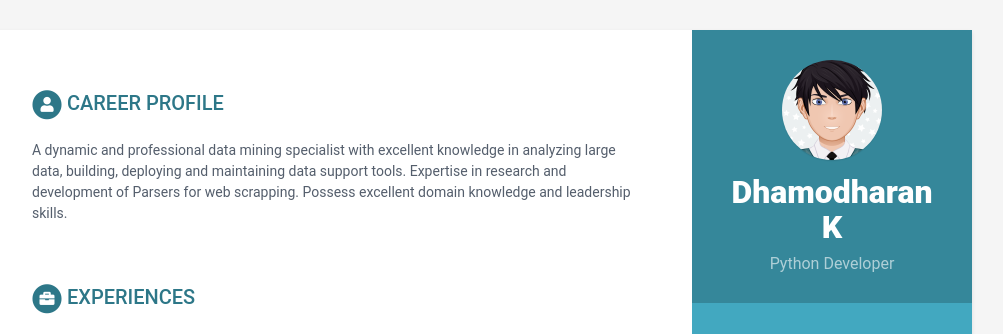
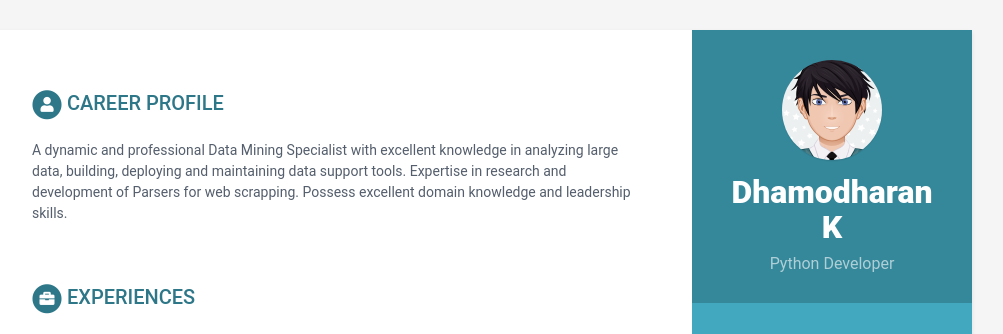
Before and after one commit to dhamodharanrk/online-cv, a Jekyll site: the page built from index.html, in a window 1280 px wide. Shown: the top 334 px of the page, without its empty margins (168-1171 px from the left). Built offline with Jekyll 4.4.1, drawn with Linux system fonts in a browser that asks for light colours.

```diff
--- a/_data/data.yml
+++ b/_data/data.yml
@@ -44,7 +44,7 @@ sidebar:
 career-profile:
     title: Career Profile
     summary: |
-      A dynamic and professional data mining specialist with excellent
+      A dynamic and professional Data Mining Specialist with excellent
       knowledge in analyzing large data, building, deploying and maintaining data
       support tools. Expertise in research and development of Parsers for web
       scrapping. Possess excellent domain knowledge and leadership skills.
```
